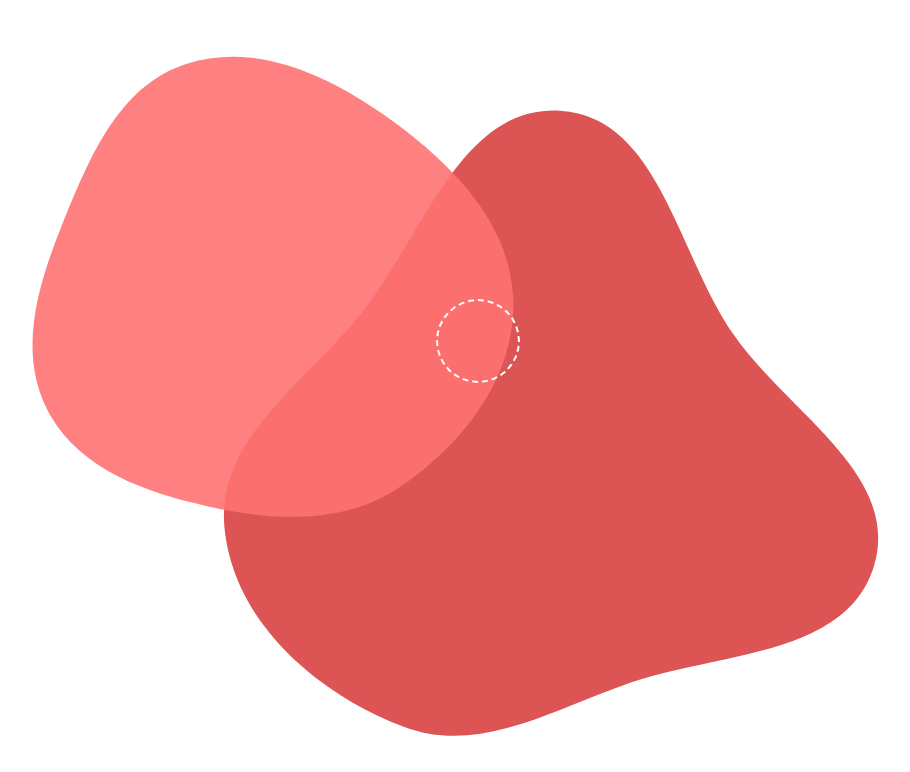
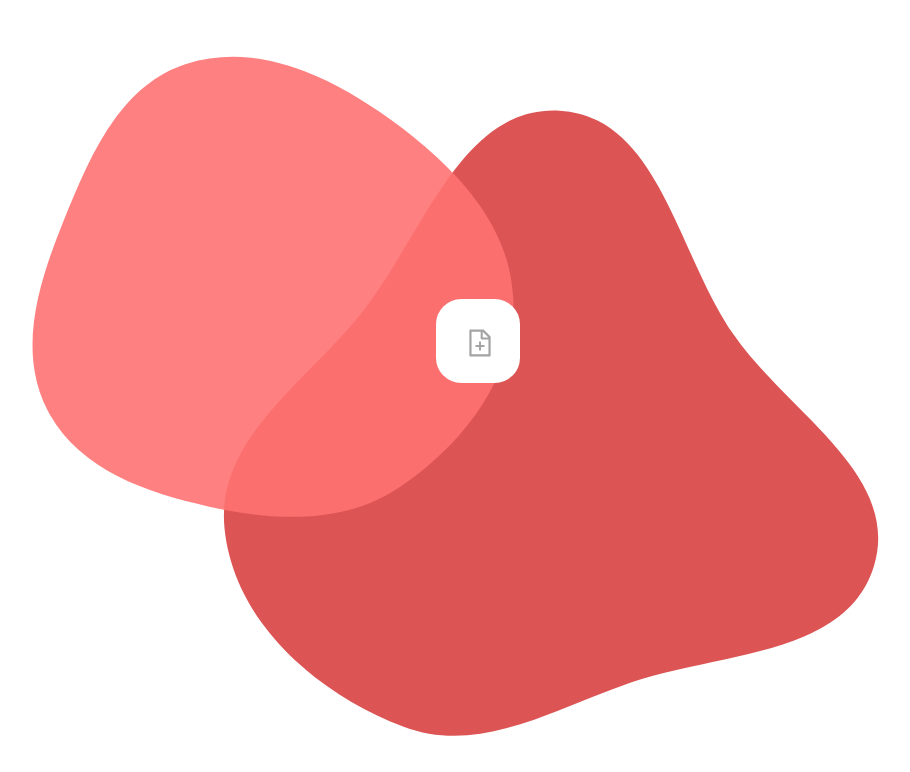
Before and after one commit to petrenk0n/Hungo, a Flask app: page / in a window 1280 px wide. Shown: the part 136-908 px from the top of the page, without its empty margins (204-1114 px from the left). Run offline with Flask 2, Linux system fonts and the light colour scheme; some libraries are stand-ins or nearby versions.

Commit message:
Update drag and drop button

```diff
--- a/static/style.css
+++ b/static/style.css
@@ -24,15 +24,21 @@
     width: 50px;
     height: 50px;
     border: 2px dashed white;
-    border-radius: 50%;
+    border-radius: 30%;
     position: absolute;
     margin: 300px auto;
     margin-left: 50%;
     padding: 40px;
+    background-color: white;
 }
 
-.dz-button {
-    height: 20px;
-    width: 20px;
-    margin-right: 30px;
+.drag-border {
+    border: 2px solid white;
+    border-radius: 50%;
 }
+
+.drag-image {
+    height: 60px;
+    margin: -28px;
+    margin-bottom: 30px;
+}
--- a/templates/index.html
+++ b/templates/index.html
@@ -34,6 +34,7 @@
       <div class="image">
         <form action="/upload" class="dropzone needsclick dz-clickable" id="demo-upload">
             <div class="dz-message needsclick">
+                <img src="../static/drag-image.svg" class="drag-image">
             </div>
           </form>
         <img src="../static/blobs.svg">
```
Also changed, not shown: static/drag-image.svg, 2 other files.
